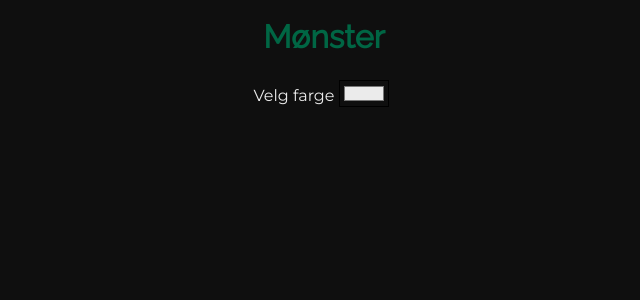
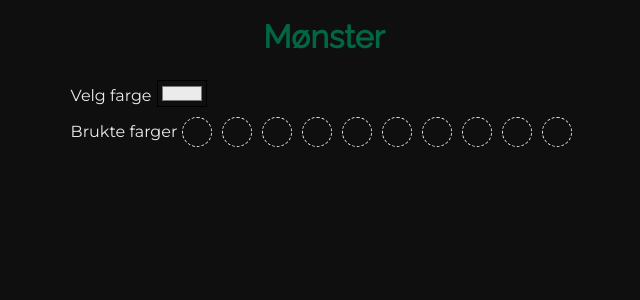
Before and after one commit to icanseetime/sysaker, a React (Create React App) app in the folder frontend/: page / in a window 1280 px wide. Shown: the top 300 px of the page, without its empty margins (316-956 px from the left). Built offline with nearby package versions, Linux system fonts and the light colour scheme.

Commit message:
added functionality to save previously used colors [w/ error]

```diff
--- a/frontend/src/components/colors/ColorHeader/ColorHeader.jsx
+++ b/frontend/src/components/colors/ColorHeader/ColorHeader.jsx
@@ -1,15 +1,59 @@
-import React, { useState } from 'react'
+import React, { useState, useReducer } from 'react'
 
 // Components
 import ColorSelector from '../ColorSelector/ColorSelector'
+import PreviousColors from '../PreviousColors/PreviousColors'
+
+// Reducer & utils
+export const ACTIONS = {
+	ADD_COLOR: 'add-color'
+}
+
+const reducer = (prevColors, action) => {
+	switch (action.type) {
+		case ACTIONS.ADD_COLOR:
+			prevColors = prevColors.slice(0, 9)
+			console.log(prevColors)
+			return [newColor(action.payload.color), ...prevColors]
+		default:
+			throw new Error()
+	}
+}
+
+const newColor = (color) => {
+	return { id: Date.now(), color: color }
+}
 
 export default function ColorHeader() {
 	const [currentColor, setCurrentColor] = useState('#ebebeb')
+	const [prevColors, dispatch] = useReducer(reducer, [
+		{ id: 0, color: 'transparent' },
+		{ id: 1, color: 'transparent' },
+		{ id: 2, color: 'transparent' },
+		{ id: 3, color: 'transparent' },
+		{ id: 4, color: 'transparent' },
+		{ id: 5, color: 'transparent' },
+		{ id: 6, color: 'transparent' },
+		{ id: 7, color: 'transparent' },
+		{ id: 8, color: 'transparent' },
+		{ id: 9, color: 'transparent' }
+	])
+
+	const handleColorChange = (color) => {
+		dispatch({
+			type: ACTIONS.ADD_COLOR,
+			payload: { color: color }
+		})
+		setCurrentColor(color)
+	}
 
 	return (
 		<div>
-			<ColorSelector color={currentColor} changeColor={setCurrentColor} />
-			{/* PreviousColors */}
+			<ColorSelector
+				color={currentColor}
+				changeColor={handleColorChange}
+			/>
+			<PreviousColors previousColors={prevColors} dispatch={dispatch} />
 		</div>
 	)
 }
--- a/frontend/src/components/colors/ColorSelector/ColorSelector.jsx
+++ b/frontend/src/components/colors/ColorSelector/ColorSelector.jsx
@@ -10,7 +10,10 @@ export default function ColorSelector({ color, changeColor }) {
 				name="color-selector"
 				id="color-selector"
 				value={color}
-				onChange={(e) => changeColor(e.target.value)}
+				// TODO: fix problem where onChange fires before finished picking color
+				onInput={(e) => {
+					changeColor(e.target.value)
+				}}
 			/>
 		</span>
 	)
--- /dev/null
+++ b/frontend/src/components/colors/PreviousColors/PreviousColors.css
@@ -0,0 +1,6 @@
+.PreviousColors {
+    width: 100%;
+    display: flex;
+    justify-content: space-between;
+    align-items: center;
+}
--- /dev/null
+++ b/frontend/src/components/colors/PreviousColors/PreviousColors.jsx
@@ -0,0 +1,22 @@
+import React from 'react'
+import './PreviousColors.css'
+
+// Components
+import SingleColor from '../SingleColor/SingleColor'
+
+export default function PreviousColors({ previousColors, dispatch }) {
+	return (
+		<div className="PreviousColors">
+			<span>Brukte farger</span>
+			{previousColors.map(({ id, color }) => {
+				return (
+					<SingleColor
+						key={id}
+						color={color}
+						changeColor={dispatch}
+					/>
+				)
+			})}
+		</div>
+	)
+}
--- /dev/null
+++ b/frontend/src/components/colors/SingleColor/SingleColor.css
@@ -0,0 +1,8 @@
+.SingleColor {
+    width: 30px;
+    height: 30px;
+    margin: 5px;
+    border-radius: 50%;
+    border: 1px dashed var(--secondary-color);
+    box-sizing: border-box;
+}
--- /dev/null
+++ b/frontend/src/components/colors/SingleColor/SingleColor.jsx
@@ -0,0 +1,26 @@
+import React from 'react'
+import './SingleColor.css'
+
+// Utils
+import { convertRGB } from '../../../utils/colorConversion'
+
+export default function SingleColor({ color, changeColor }) {
+	return (
+		<span
+			className="SingleColor"
+			style={{
+				backgroundColor: color
+			}}
+			onClick={(e) => {
+				if (e.target.style.backgroundColor) {
+					// TODO: set pen mode
+					let hex = convertRGB(e.target.style.backgroundColor)
+					changeColor(hex)
+				} else {
+					// TODO: set eraser mode
+					changeColor('transparent')
+				}
+			}}
+		></span>
+	)
+}
--- /dev/null
+++ b/frontend/src/utils/colorConversion.js
@@ -0,0 +1,20 @@
+// COLOR CONVERSION from RGB to Hex
+// Convert RGB string to hex string
+export function convertRGB(rgbString) {
+	let rgb = rgbString.replace('rgb(', '')
+	rgb = rgb.replace(')', '')
+	rgb = rgb.split(', ')
+	rgb = rgbToHex(parseInt(rgb[0]), parseInt(rgb[1]), parseInt(rgb[2]))
+	return rgb
+}
+
+// Convert integers to hex string
+function rgbToHex(r, g, b) {
+	return '#' + componentToHex(r) + componentToHex(g) + componentToHex(b)
+}
+
+// Convert an integer to hex
+function componentToHex(c) {
+	let hex = c.toString(16)
+	return hex.length === 1 ? '0' + hex : hex
+}
```
